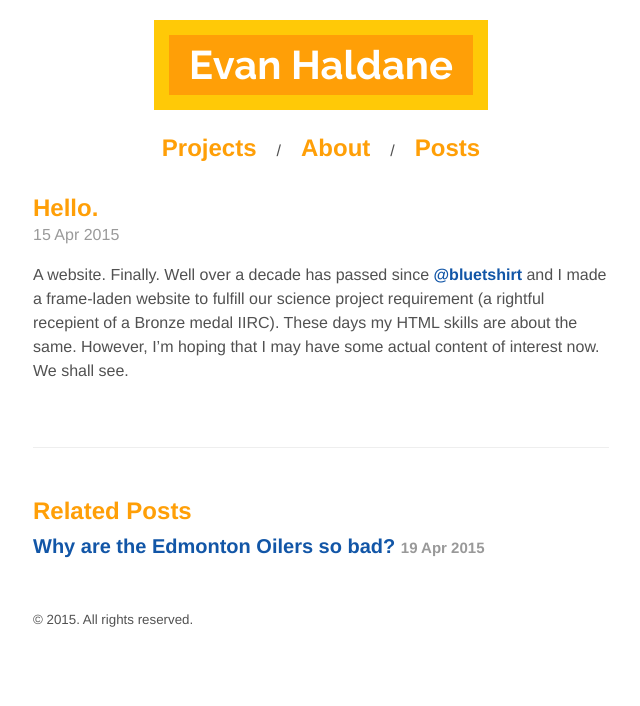
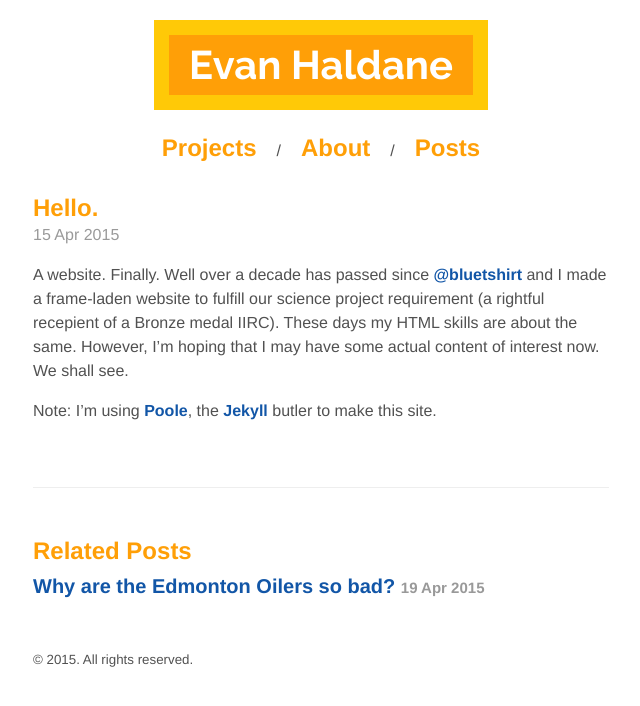
Before and after one commit to evanhaldane/evanhaldane.github.io, a Jekyll site: the page built from _posts/2015-04-15-hello.md, in a window 1280 px wide. Shown: the top 706 px of the page, without its empty margins (319-959 px from the left). Built offline with Jekyll 4.4.1, drawn with Linux system fonts in a browser that asks for light colours.

Commit message:
add comment about poole in intro post

```diff
--- a/_posts/2015-04-15-hello.md
+++ b/_posts/2015-04-15-hello.md
@@ -4,3 +4,5 @@ title: Hello.
 ---
 
 A website. Finally. Well over a decade has passed since [@bluetshirt](http://twitter.com/bluetshirt) and I made a frame-laden website to fulfill our science project requirement (a rightful recepient of a Bronze medal IIRC). These days my HTML skills are about the same. However, I'm hoping that I may have some actual content of interest now. We shall see.
+
+Note: I'm using [Poole](http://getpoole.com/), the [Jekyll](http://jekyllrb.com/) butler to make this site.
```
